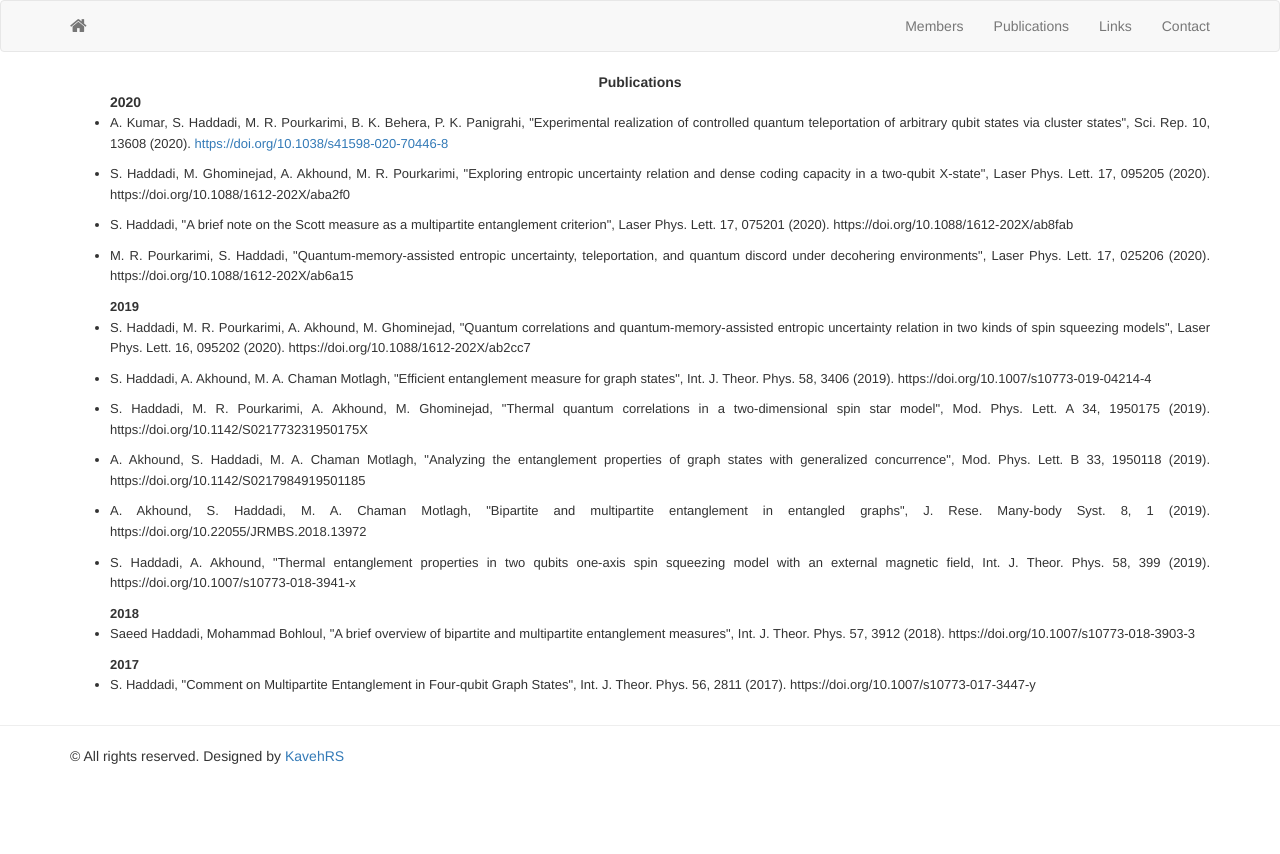
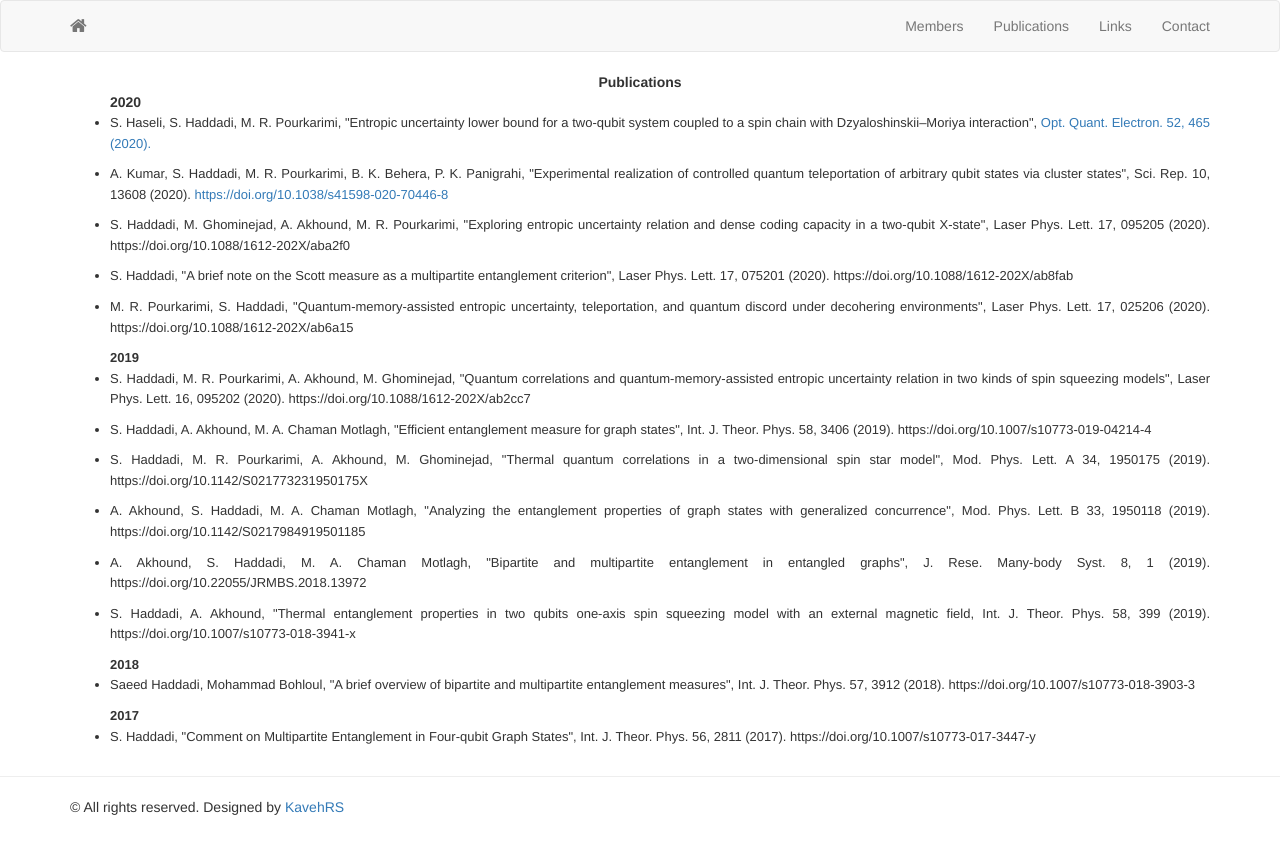
Before and after one commit to ssqig/ssqig.github.io, a Jekyll site: the page built from pulications.md, in a window 1280 px wide. Shown: the top 854 px of the page. Built offline with Jekyll 4.4.1, drawn with Linux system fonts in a browser that asks for light colours; nearby versions of some CDN libraries.

Commit message:
Update pulications.md

```diff
--- a/pulications.md
+++ b/pulications.md
@@ -9,6 +9,10 @@ permalink: /publications/
 		<ul>
 
 <span class="style"><span style="font-weight: 700;">2020</span><br>
+
+	                         <li>
+                                    <p class="paragraph_style_4" align="justify">
+                                        <font size="2"> S. Haseli, S. Haddadi, M. R. Pourkarimi, "Entropic uncertainty lower bound for a two-qubit system coupled to a spin chain with Dzyaloshinskii–Moriya interaction",  <a href="https://doi.org/10.1007/s11082-020-02589-x" target="_blank">Opt. Quant. Electron. 52, 465 (2020).</a> </font></p></li>
 
                                 <li>
                                     <p class="paragraph_style_4" align="justify">
```
